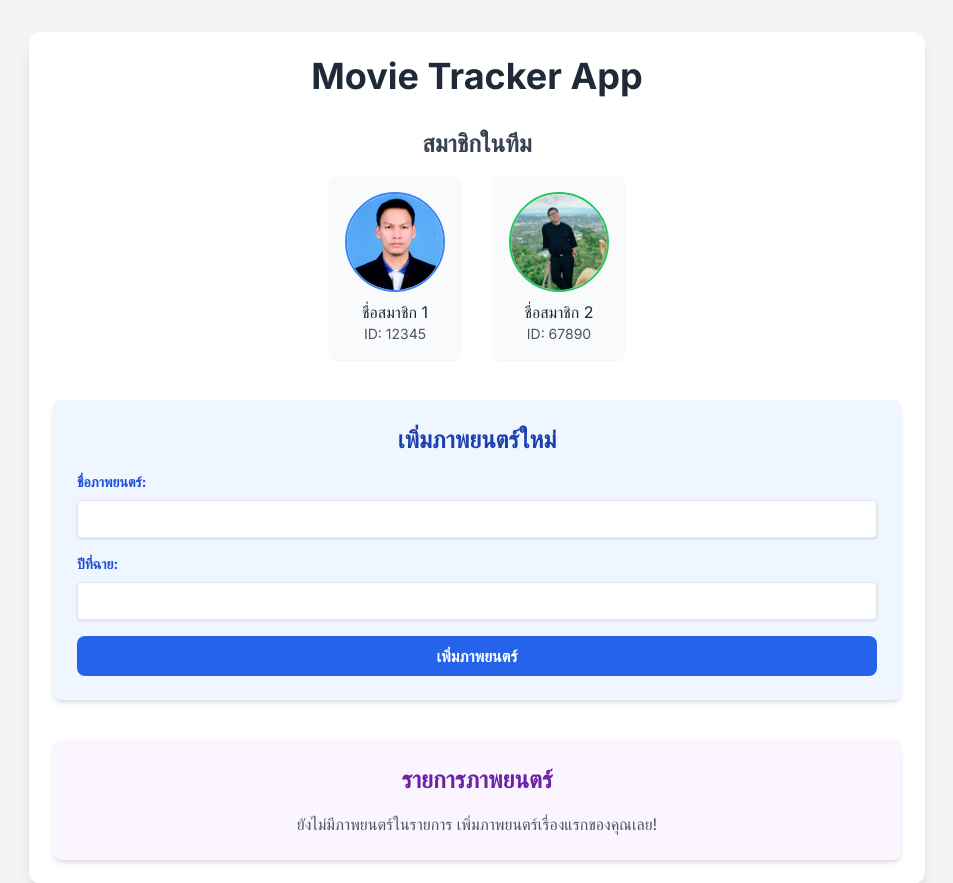
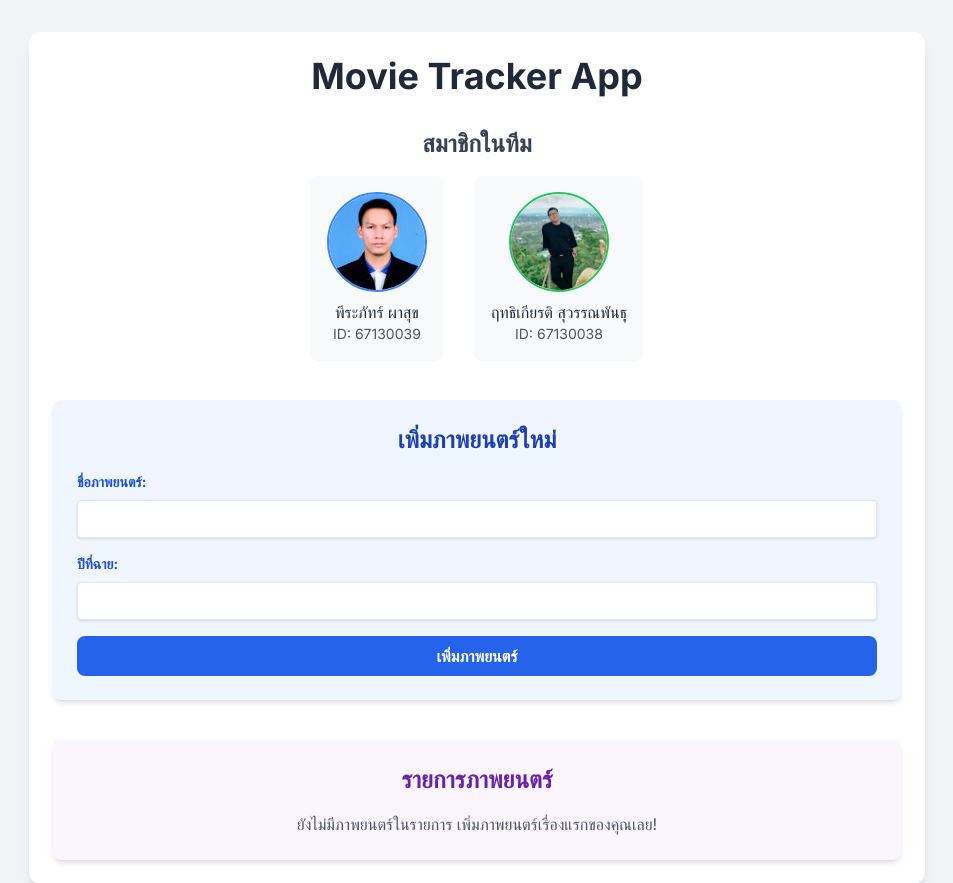
Before and after one commit to babephasuk/movie, a Flask app: page / in a window 1280 px wide. Shown: the top 883 px of the page, without its empty margins (163-1116 px from the left). Run offline with Flask 3, Linux system fonts and the light colour scheme; data that the repository does not hold is empty; some libraries are stand-ins or nearby versions.

Commit message:
Update index.html

```diff
--- a/templates/index.html
+++ b/templates/index.html
@@ -28,13 +28,13 @@
             <div class="flex flex-col sm:flex-row justify-center items-center space-y-4 sm:space-y-0 sm:space-x-8">
                 <div class="flex flex-col items-center p-4 bg-gray-50 rounded-lg shadow-sm">
                     <img src="{{ url_for('static', filename='profile1.jpg') }}" alt="โปรไฟล์สมาชิก 1" class="profile-img rounded-full mb-2 border-2 border-blue-500">
-                    <p class="font-medium text-gray-800">ชื่อสมาชิก 1</p>
-                    <p class="text-sm text-gray-600">ID: 12345</p>
+                    <p class="font-medium text-gray-800">พีระภัทร์ ผาสุข</p>
+                    <p class="text-sm text-gray-600">ID: 67130039</p>
                 </div>
                 <div class="flex flex-col items-center p-4 bg-gray-50 rounded-lg shadow-sm">
                     <img src="{{ url_for('static', filename='profile2.jpg') }}" alt="โปรไฟล์สมาชิก 2" class="profile-img rounded-full mb-2 border-2 border-green-500">
-                    <p class="font-medium text-gray-800">ชื่อสมาชิก 2</p>
-                    <p class="text-sm text-gray-600">ID: 67890</p>
+                    <p class="font-medium text-gray-800">ฤทธิเกียรติ สุวรรณพันธฺุ</p>
+                    <p class="text-sm text-gray-600">ID: 67130038</p>
                 </div>
             </div>
         </div>
```
